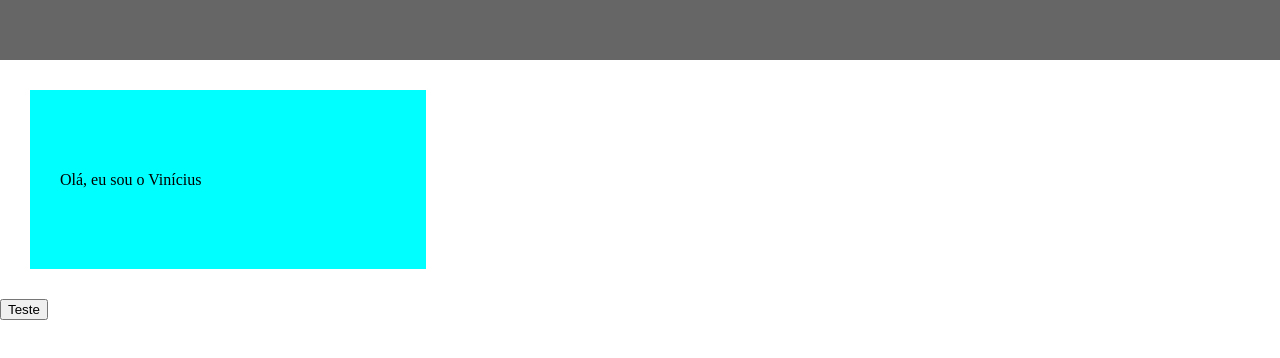
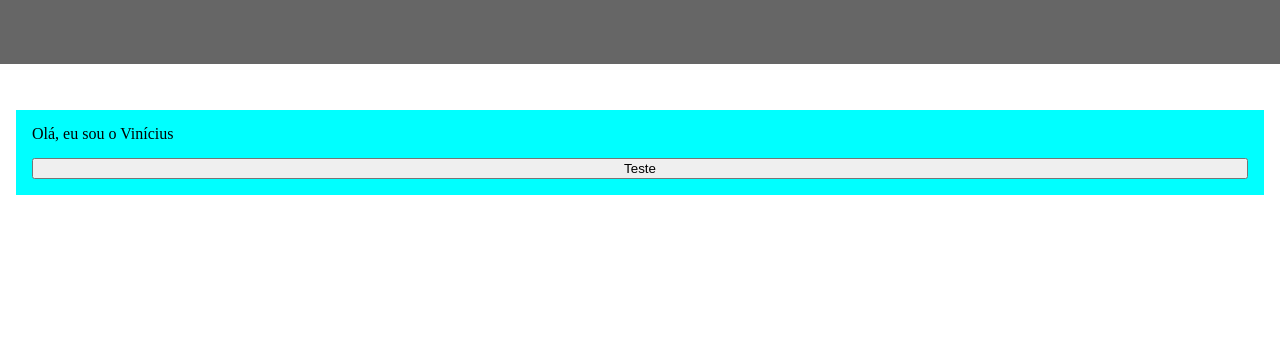
Before and after one commit to Oiachuva5/AepProgramWeb, a website: page Portifolio/index.html in a window 1280 px wide. Drawn offline with Linux system fonts and the light colour scheme.

Commit message:
Rev feita

```diff
--- a/Portifolio/index.html
+++ b/Portifolio/index.html
@@ -1,27 +1,24 @@
 <!DOCTYPE html>
 <html lang="en">
-<head>
-    <meta charset="UTF-8">
-    <meta http-equiv="X-UA-Compatible" content="IE=edge">
-    <meta name="viewport" content="width=device-width, initial-scale=1.0">
-    <link rel="stylesheet" href="stylecss/reset.css">
-    <link rel="stylesheet" href="stylecss/styleSheet.css">
+  <head>
+    <meta charset="UTF-8" />
+    <meta http-equiv="X-UA-Compatible" content="IE=edge" />
+    <meta name="viewport" content="width=device-width, initial-scale=1.0" />
+    <link rel="stylesheet" href="stylecss/reset.css" />
+    <link rel="stylesheet" href="stylecss/styleSheet.css" />
     <title>Document</title>
-</head>
-<body>
-    <header>
-
-    </header>
+  </head>
+  <body>
+    <header></header>
     <main>
-
-        <div>
-            <h1 class="firstbox">Olá, eu sou o Vinícius</h1>
-            <input type="button" value="Teste">
-
+      <section class="main-banner">
+        <div class="firstbox">
+          <h1>Olá, eu sou o Vinícius</h1>
+          <input type="button" value="Teste" />
         </div>
+        <div class="seccondbox"></div>
+      </section>
     </main>
-    <footer>
-
-    </footer>
-</body>
+    <footer></footer>
+  </body>
 </html>
--- a/Portifolio/stylecss/styleSheet.css
+++ b/Portifolio/stylecss/styleSheet.css
@@ -1,17 +1,42 @@
-header{
-    background-color: #666;
-    padding: 30px;
-    text-align: center;
-    font-size: 35px;
-    color: white;
-    /* margin: */
+header {
+  background-color: #666;
+
+  height: 64px;
+  width: 100%;
+
+  text-align: center;
+  font-size: 35px;
 }
 
-.firstbox{
-    background-color: aqua;
-    padding: 30px;
-    align-content:center;
-    height: 119px;
-    width: 336px;
-    margin: 30px;
+main {
+  padding: 46px 16px;
 }
+
+.main-banner {
+  display: flex;
+  flex-direction: column;
+  row-gap: 46px;
+}
+
+.firstbox {
+  background-color: aqua;
+
+  height: auto;
+  width: calc(100% - 32px);
+
+  padding: 16px;
+
+  display: flex;
+  flex-direction: column;
+  row-gap: 16px;
+}
+
+.seccondbox {
+  display: flex;
+  justify-content: center;
+  align-items: center;
+
+  background: blue;
+
+  width: 100%;
+}
```
